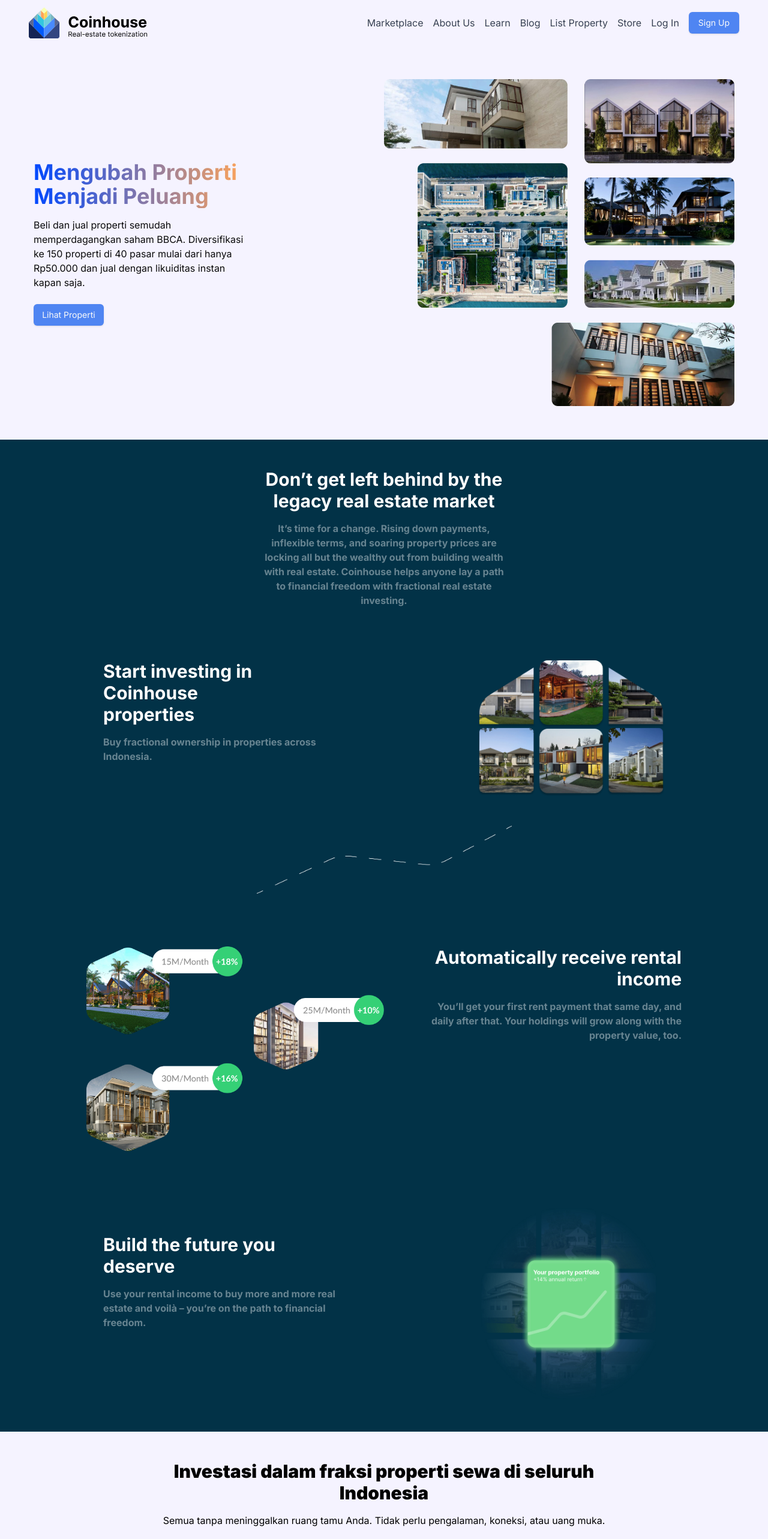
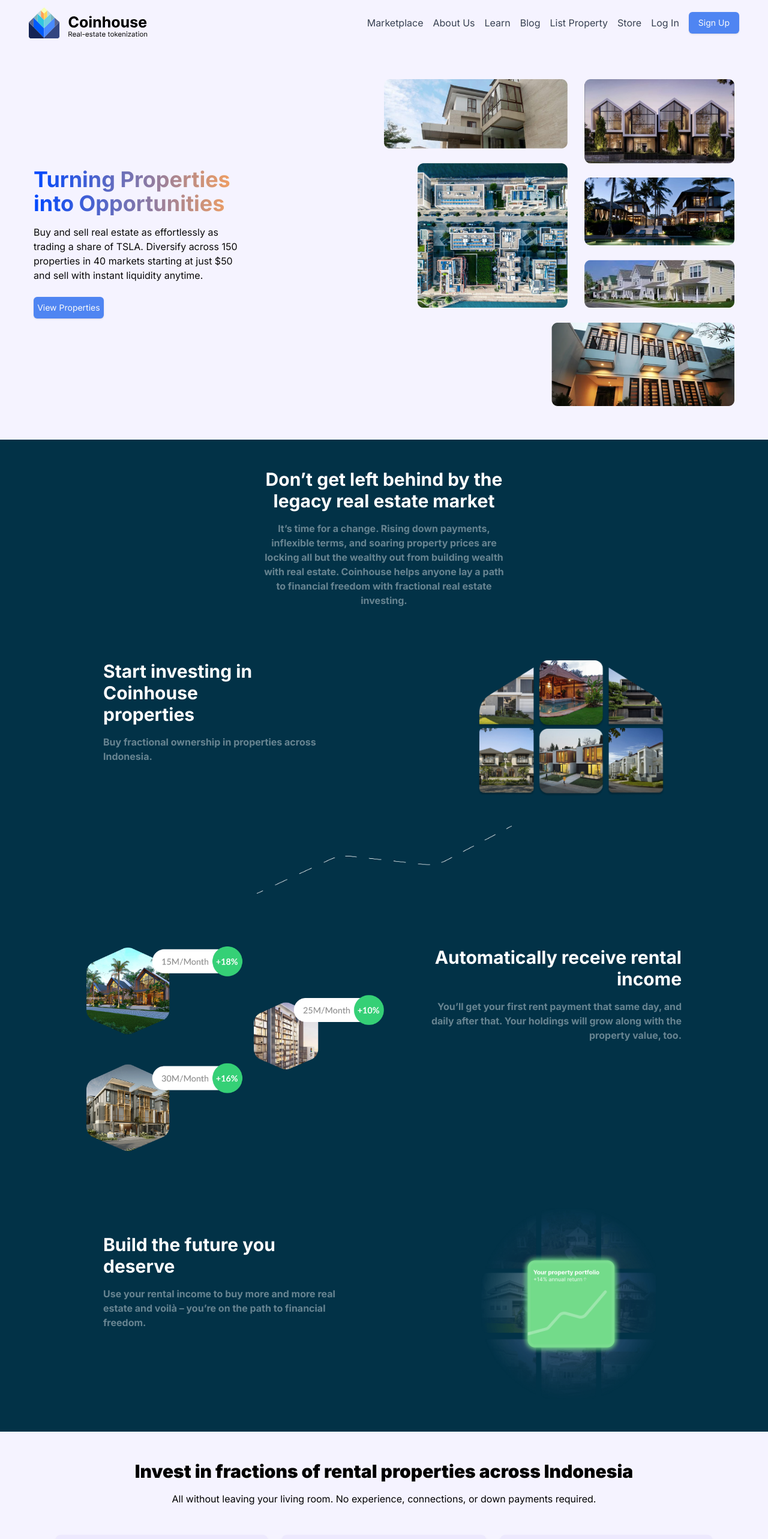
Before and after one commit to valuin/coinhouse, a Next.js app: page / in a window 1280 px wide. Shown: the top 2566 px of the page at 60% size. Built offline with nearby package versions, Linux system fonts and the light colour scheme.

Commit message:
refactor: revert language to english

```diff
--- a/app/page.tsx
+++ b/app/page.tsx
@@ -59,16 +59,16 @@ export default function Home() {
         <section className="bg-violet-50 pb-8 h-auto md:h-3/4 flex flex-col md:flex-row items-center justify-between text-start relative p-6 md:p-14">
           <div className="flex flex-col w-full md:w-1/2">
             <h1 className="font-bold text-3xl md:text-4xl mb-4 bg-gradient-to-r from-hero-blue to-hero-orange w-full md:w-3/5 text-transparent bg-clip-text">
-              Mengubah Properti Menjadi Peluang
+              Turning Properties into Opportunities
             </h1>
             <p className="mb-6 max-w-full md:max-w-2xl w-full md:w-3/5">
-              Beli dan jual properti semudah memperdagangkan saham BBCA.
-              Diversifikasi ke 150 properti di 40 pasar mulai dari hanya Rp50.000 dan
-              jual dengan likuiditas instan kapan saja.
+              Buy and sell real estate as effortlessly as trading a share of
+              TSLA. Diversify across 150 properties in 40 markets starting at
+              just $50 and sell with instant liquidity anytime.
             </p>
-            <Link href="/marketplace">
+            <Link href={"/marketplace"}>
               <Button variant="primary" className="w-full md:w-1/5">
-                Lihat Properti
+                View Properties
               </Button>
             </Link>
           </div>
@@ -86,10 +86,11 @@ export default function Home() {
         <section className="bg-violet-50 py-12 h-auto font-bold space-y-12 text-black flex-col items-center justify-center">
           <div className="flex flex-col text-center items-center justify-center px-4">
             <h2 className="text-2xl font-black md:text-3xl w-full md:w-2/3">
-              Investasi dalam fraksi properti sewa di seluruh Indonesia
+              Invest in fractions of rental properties across Indonesia
             </h2>
             <p className="w-full font-medium md:w-2/3 text-base mt-4">
-              Semua tanpa meninggalkan ruang tamu Anda. Tidak perlu pengalaman, koneksi, atau uang muka.
+              All without leaving your living room. No experience, connections,
+              or down payments required.
             </p>
           </div>
           <article className="flex flex-col gap-6 items-center justify-center px-4">
@@ -105,7 +106,7 @@ export default function Home() {
               ))}
             </div>
             <Button variant={"primary"} className="">
-              Lihat Properti
+              View Properties
             </Button>
 
             <div className="flex flex-col space-y-4 items-center mt-20 justify-center">
```
